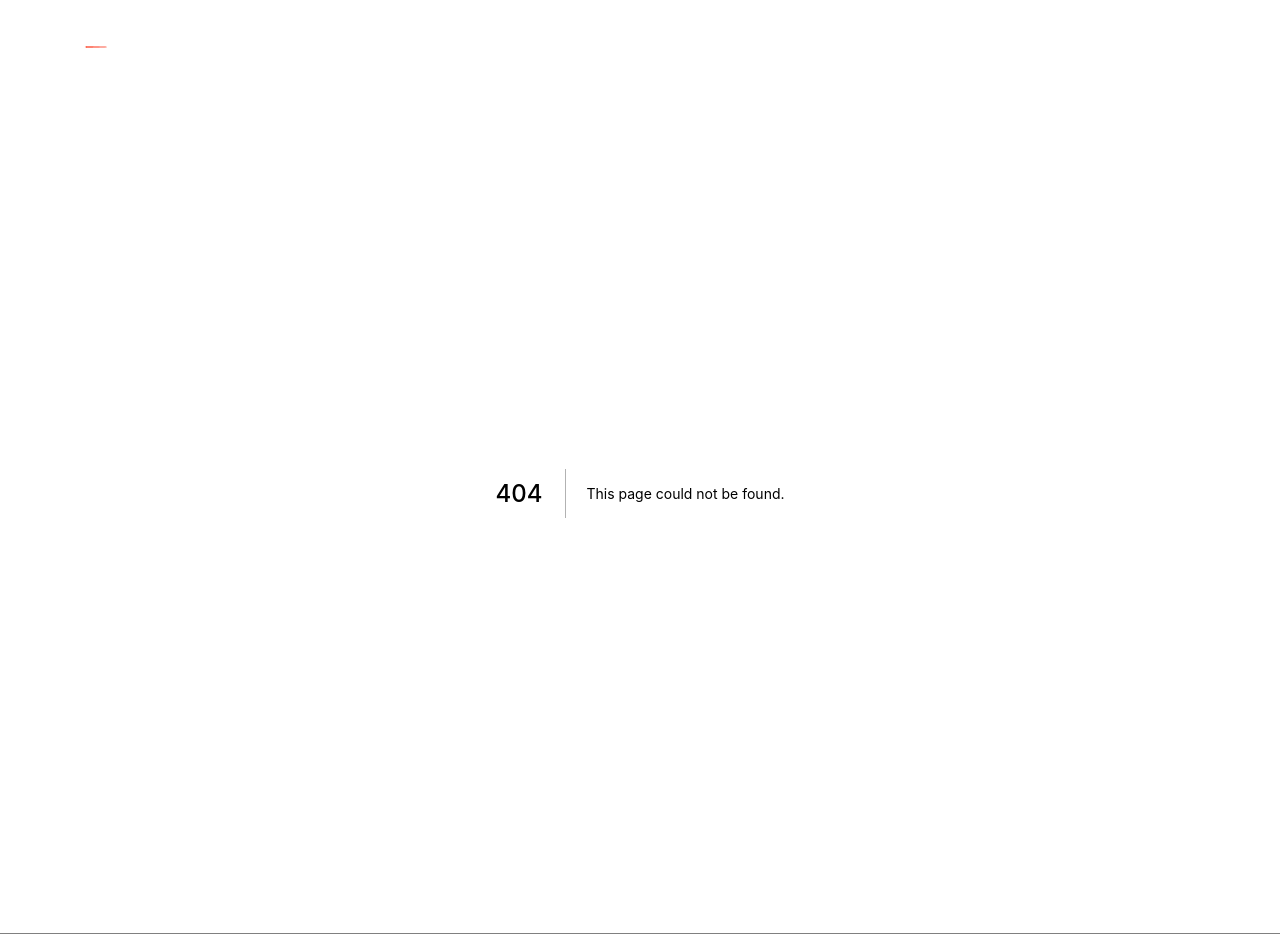
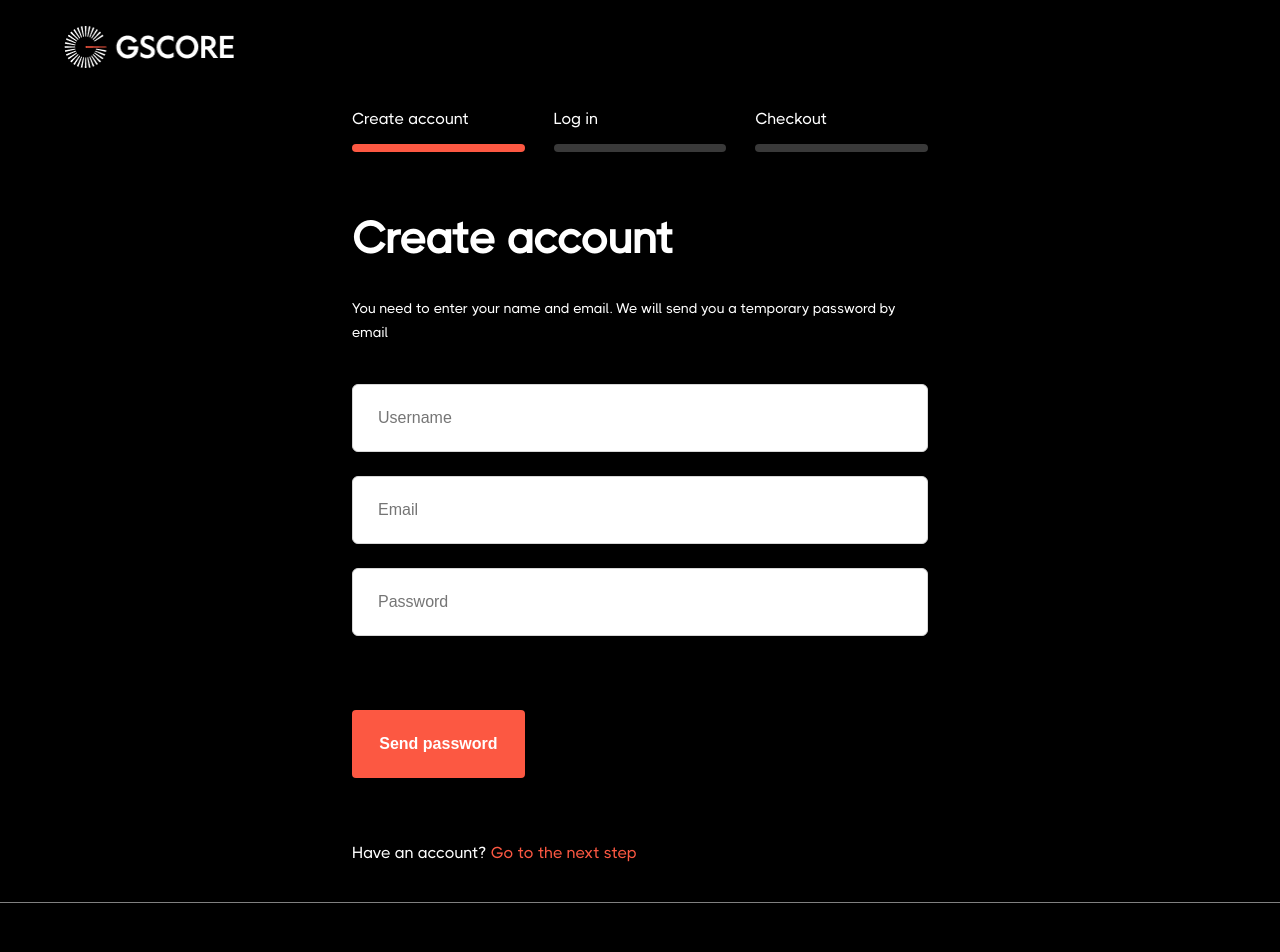
Before and after one commit to ciscapello/gscore, a Next.js app: page /createAccount in a window 1280 px wide. Before the commit this address had no page. Shown: the top 952 px of the page. Built offline with nearby package versions, Linux system fonts and the light colour scheme.

Commit message:
added login page and checkout page

```diff
--- a/components/card.tsx
+++ b/components/card.tsx
@@ -20,7 +20,7 @@ export default function Card({ pricing, index }: CardProps) {
           <Item key={ind}>{feature}</Item>
         ))}
       </List>
-      <Link href="/login">
+      <Link href="/createAccount">
         <Button index={index}>Get Gscore</Button>
       </Link>
     </Wrapper>
--- /dev/null
+++ b/components/signUpForm.tsx
@@ -0,0 +1,49 @@
+import styled from "styled-components";
+
+export default function SingUpForm() {
+  return (
+    <>
+      <Form>
+        <Input placeholder="Username" type="text" />
+        <Input placeholder="Email" type="text" />
+        <Input placeholder="Password" type="text" />
+        <Button>Send password</Button>
+      </Form>
+    </>
+  );
+}
+
+export const Form = styled.form`
+  margin-top: 40px;
+`;
+
+export const Input = styled.input`
+  box-sizing: border-box;
+  width: 100%;
+  height: 68px;
+  border: 1px solid #d7d7d7;
+  border-radius: 6px;
+  margin-bottom: 24px;
+  padding: 25px;
+  font-weight: 400;
+  font-size: 16px;
+  line-height: 18px;
+`;
+
+export const Button = styled.button`
+  margin-top: 50px;
+  margin-bottom: 50px;
+  width: 30%;
+  height: 68px;
+  font-weight: 700;
+  font-size: 16px;
+  line-height: 18px;
+  border-radius: 4px;
+  border: 0;
+  color: white;
+  background: #fc5842;
+  cursor: pointer;
+  &:hover {
+    background-color: gray;
+  }
+`;
--- /dev/null
+++ b/components/statusBar.tsx
@@ -0,0 +1,44 @@
+import styled from "styled-components";
+
+interface StatusBarProps {
+  count: number;
+}
+
+export default function StatusBar({ count }: StatusBarProps) {
+  const statusTitle = ["Create account", "Log in", "Checkout"];
+  return (
+    <Wrapper>
+      {statusTitle.map((elem, index) => (
+        <Status key={index}>
+          <p>{elem}</p>
+          <Bar index={index + 1} count={count} />
+        </Status>
+      ))}
+    </Wrapper>
+  );
+}
+
+interface BarProps {
+  index: number;
+  count: number;
+}
+
+const Status = styled.div`
+  width: 30%;
+`;
+
+const Wrapper = styled.div`
+  width: 100%;
+  margin-bottom: 60px;
+  display: flex;
+  justify-content: space-between;
+`;
+
+const Bar = styled.div<BarProps>`
+  height: 8px;
+  width: 100%;
+  background: #fc5842;
+  background-color: ${(props) =>
+    props.index <= props.count ? "#fc5842" : "#393939"};
+  border-radius: 4px;
+`;
--- /dev/null
+++ b/pages/createAccount.tsx
@@ -0,0 +1,59 @@
+import Link from "next/link";
+import styled from "styled-components";
+import SingUpForm from "../components/signUpForm";
+import StatusBar from "../components/statusBar";
+
+export default function Login() {
+  return (
+    <Container>
+      <StatusBar count={1} />
+      <Title>Create account</Title>
+      <Paragraph>
+        You need to enter your name and email. We will send you a temporary
+        password by email
+      </Paragraph>
+      <SingUpForm />
+      <Question>
+        Have an account?
+        <Link href="/login">
+          <Span>Go to the next step</Span>
+        </Link>
+      </Question>
+    </Container>
+  );
+}
+
+export const Container = styled.div`
+  width: 45%;
+  margin: 0 auto;
+`;
+
+export const Title = styled.h1`
+  font-weight: 700;
+  font-size: 44px;
+  line-height: 54px;
+`;
+
+const Paragraph = styled.p`
+  font-weight: 400;
+  font-size: 14px;
+  line-height: 24px;
+`;
+
+const Question = styled.p`
+  font-weight: 400;
+  font-size: 16px;
+  line-height: 18px;
+`;
+
+const Span = styled.span`
+  font-weight: 400;
+  font-size: 16px;
+  line-height: 18px;
+  color: #fc5842;
+  margin-left: 5px;
+  cursor: pointer;
+  &:hover {
+    color: gray;
+  }
+`;
```
Also changed, not shown: components/logInForm.tsx (added, +14 -0 lines), pages/checkout.tsx (added, +79 -0 lines), pages/login.tsx (+6 -23 lines), public/icons/Vector.png (added).
